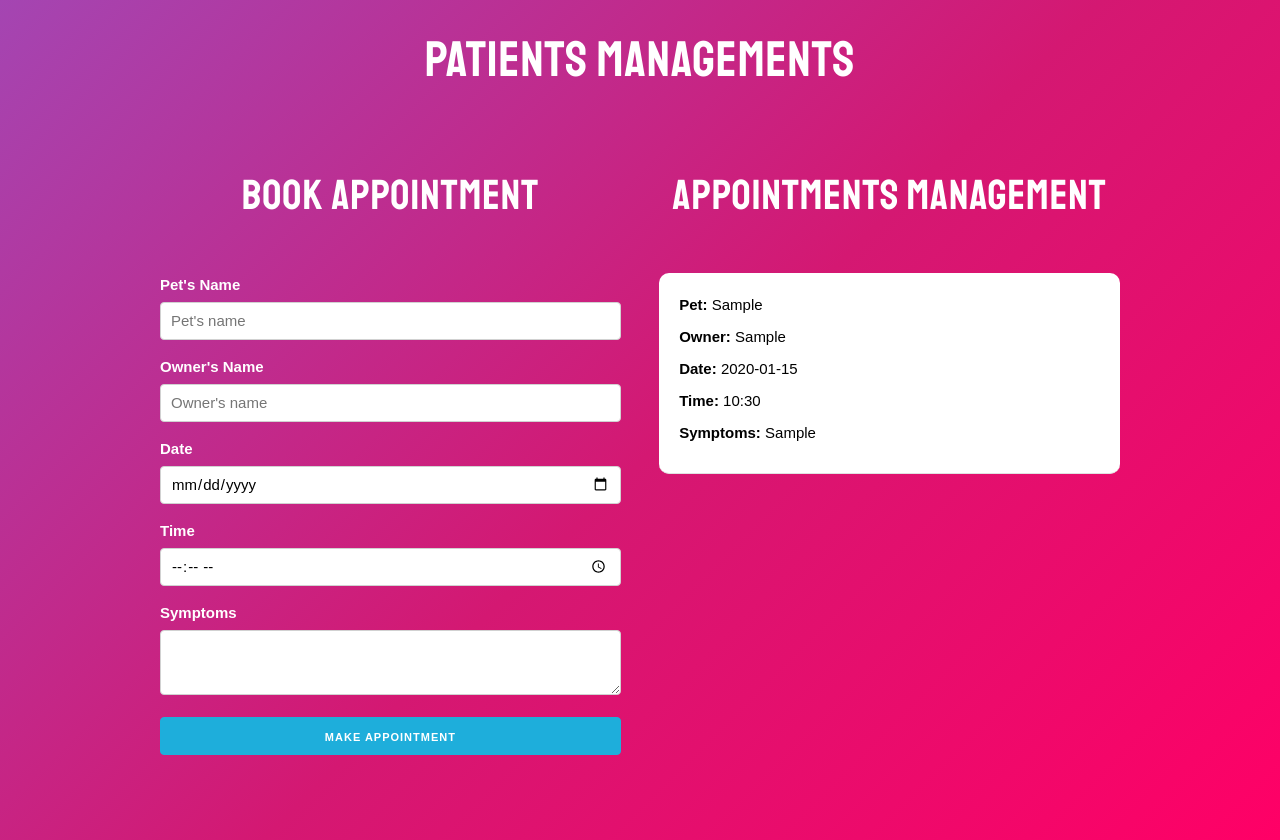
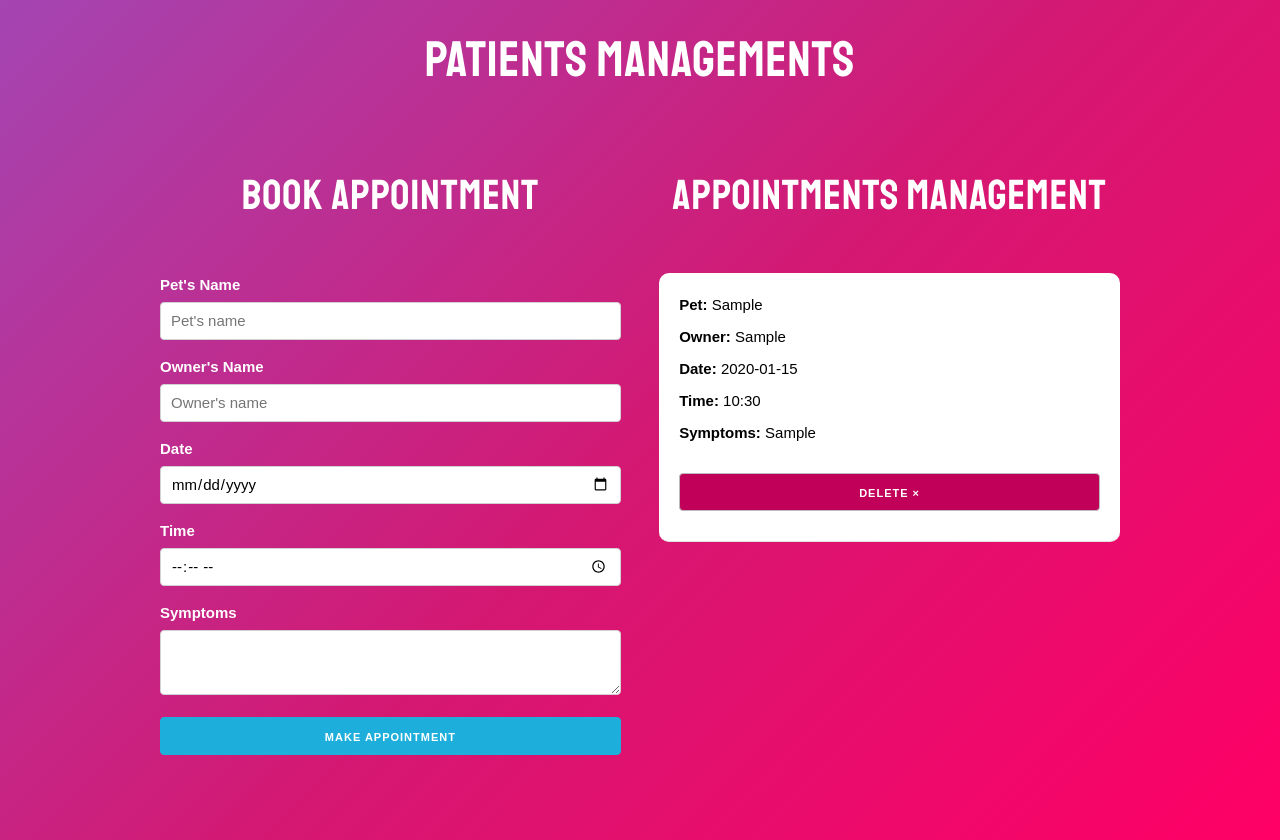
Before and after one commit to Mkultr730/Appointments, a React (Create React App) app: page / in a window 1280 px wide. Both pictures are taken after typing "Sample", "Sample", "2020-01-15", "10:30", "Sample" into the empty fields and a click on the button "MAKE APPOINTMENT". Built offline with nearby package versions, Linux system fonts and the light colour scheme.

Commit message:
feat: delete appointment

```diff
--- a/src/App.js
+++ b/src/App.js
@@ -14,6 +14,14 @@ function App() {
     ]);
   }
 
+  const deleteAppointment = (id) => {
+    setAppointments(appointments.filter( appointment => {
+      return appointment.id !== id;
+    }));
+  }
+
+  const title = appointments.length === 0 ? 'There is no appointments yet' : 'Appointments management'
+
   return (
     <Fragment>
     <h1>Patients Managements</h1>
@@ -26,11 +34,12 @@ function App() {
           />
         </div>
         <div className="one-half column">
-          <h2>Appointments management</h2>
+          <h2>{title}</h2>
           { appointments.map(appointment => (
             <Appointment
               key={appointment.id}
               appointment={appointment}
+              deleteAppointment={deleteAppointment}
             />
           )) }
         </div>
--- a/src/components/Appointment.js
+++ b/src/components/Appointment.js
@@ -1,6 +1,6 @@
 import React from 'react';
 
-const Appointment = ({key, appointment}) => (
+const Appointment = ({ appointment, deleteAppointment }) => (
 
     <div className="cita">
         <p>Pet: <span>{appointment.pet}</span> </p>
@@ -8,6 +8,11 @@ const Appointment = ({key, appointment}) => (
         <p>Date: <span>{appointment.date}</span> </p>
         <p>Time: <span>{appointment.time}</span> </p>
         <p>Symptoms: <span>{appointment.symptoms}</span> </p>
+
+        <button
+            className="button eliminar u-full-width"
+            onClick={ () =>deleteAppointment(appointment.id)}
+        >Delete &times;</button>
     </div>
 
 );
```
